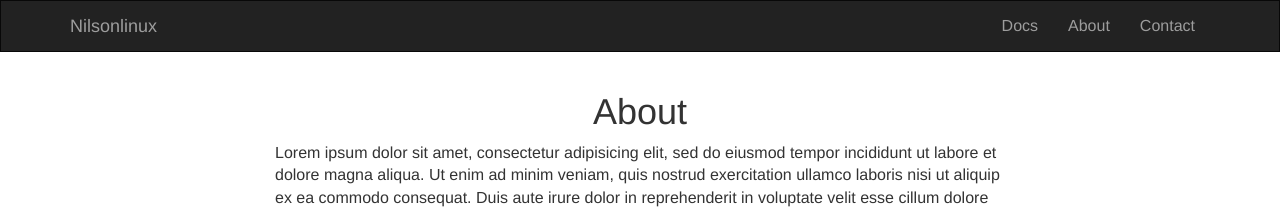
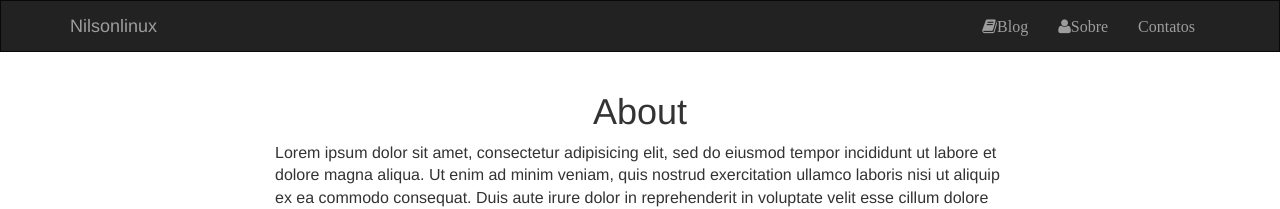
Before and after one commit to conquermedieval/conquermedieval.github.ioTEST1, a Jekyll site: the page built from sobre.html, in a window 1280 px wide. Shown: the top 209 px of the page. Built offline with Jekyll 4.4.1, drawn with Linux system fonts in a browser that asks for light colours.

Commit message:
Add files via upload

```diff
--- a/_includes/header.html
+++ b/_includes/header.html
@@ -12,9 +12,9 @@
       </div>
       <div class="collapse navbar-collapse" id="header-collapse">
         <ul class="nav navbar-nav navbar-right">
-          <li><a href="{{ 'docs' | relative_url }}">Docs</a></li>
-          <li><a href="{{ 'about' | relative_url }}">About</a></li>
-          <li><a href="{{ 'contact' | relative_url }}">Contact</a></li>
+          <li><a href="{{ 'blog' | relative_url }}" class="fa fa-book">Blog</a></li>
+          <li><a href="{{ 'about' | relative_url }}" class="fa fa-user">Sobre</a></li>
+          <li><a href="{{ 'contact' | relative_url }}"class="fa fa-email">Contatos</a></li>
         </ul>
       </div>
     </div>
```
